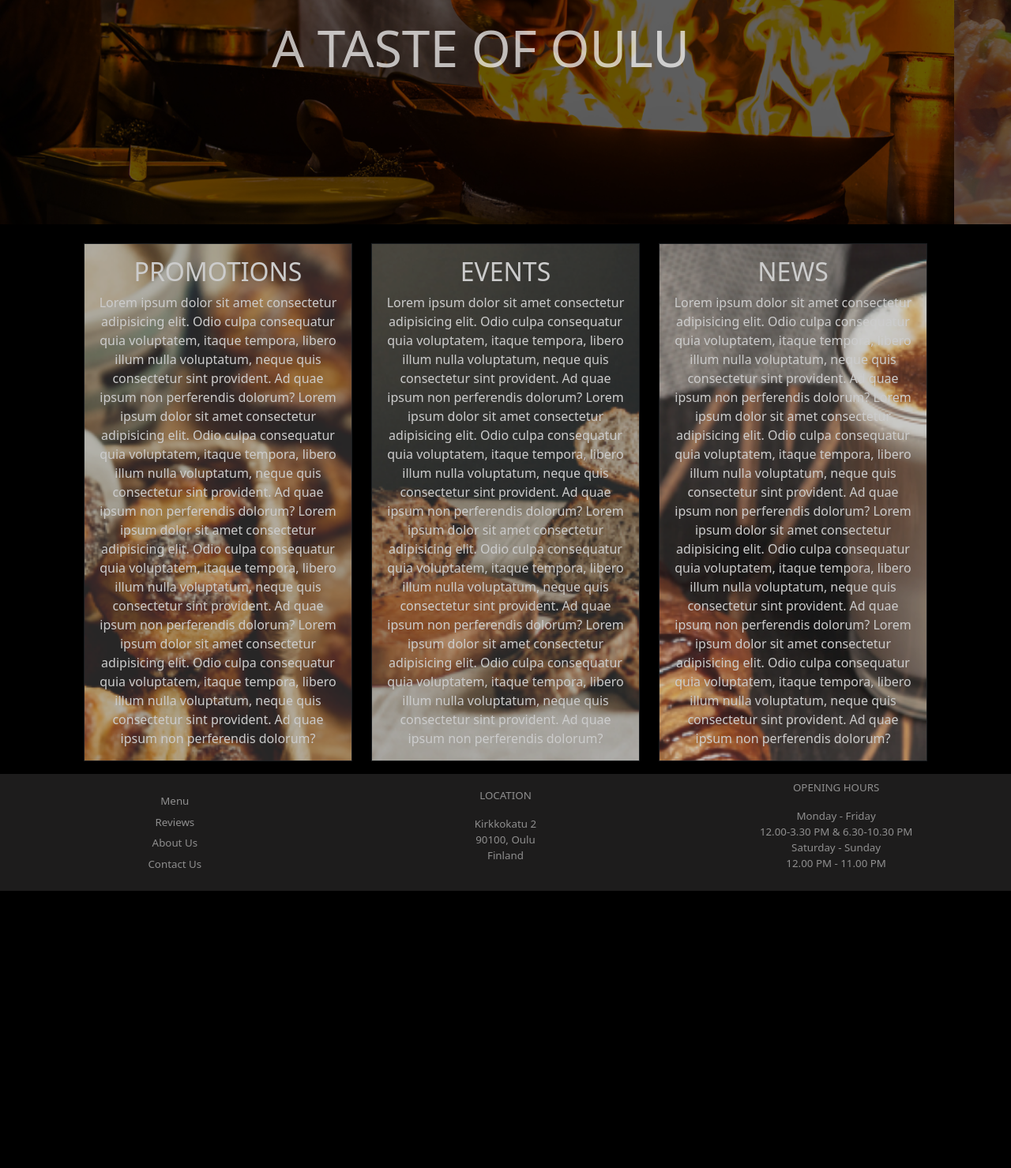
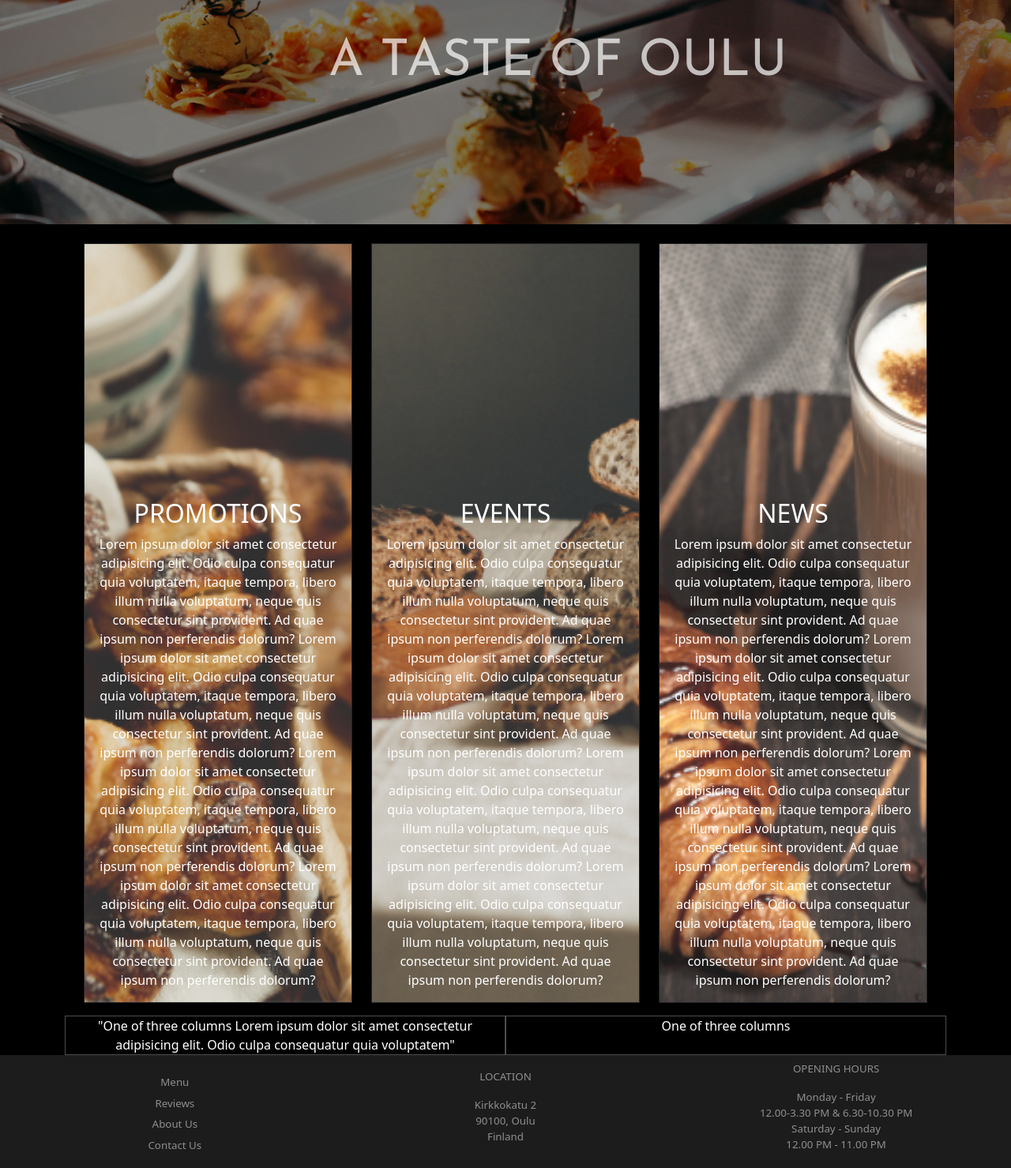
Before and after one commit to widanalageshane/Restaurant-Project, a plain HTML site: page FrontEnd/MainPage.html in a window 1280 px wide. Shown: the part 189-1668 px from the top of the page at 79% size. Before the commit the page ends 1317 px from the top, so only its background shows below. Drawn offline with nearby package versions, Linux system fonts and the light colour scheme.

Commit message:
Main page update

```diff
--- a/FrontEnd/CSS/Mainpage.css
+++ b/FrontEnd/CSS/Mainpage.css
@@ -1,16 +1,21 @@
+
+
 /* backgroun css */
+
 body{
     background-color: black;
 }
 
 
 /* container css */
+
 .container-fluid {
     background-color: black;
 }
 
 
 /* navabar css */
+
 .nav-link{
     color: #BFA437;
 }
@@ -32,7 +37,7 @@ body{
     left: 0;
     width: 100%;
     height: 100%;
-    background-color: rgba(0, 0, 0, 0.6);
+    background-color: rgba(0, 0, 0, 0.5);
 }
 
 .carousel-caption {
@@ -44,24 +49,46 @@ body{
     text-align: center;
     font-size: xx-large;
     white-space: nowrap;
+    font-family: 'Josefin Sans', sans-serif;
+
 }
 
 .carousel-caption h2{
     font-size:200%;
     letter-spacing: 3px;
+
 }
 
 /* cards css */
 
 .p-3{
    color: white;
+   background-color: rgba(0, 0, 0, 0.5);
    background-repeat: no-repeat;
    background-size: cover;
-   opacity: 80%;
+   padding-top: 50%;
+}
 
+h2{
+    padding-top: 100%;
+}
+
+.p-3 h2,
+.p-3 p {
+    margin-top: 0;
+}
+
+/* customersays css */
+
+.cutomersays{
+    color: white;
+}
+
+.col-sm{
+
+    border: 1px solid rgba(255, 255, 255, 0.3);
 
 }
-
 
 
 /* footer css */
@@ -81,5 +108,4 @@ body{
     font-family:system-ui, -apple-system, BlinkMacSystemFont, 'Segoe UI', Roboto, Oxygen, Ubuntu, Cantarell, 'Open Sans', 'Helvetica Neue', sans-serif;
     opacity: 50%;
     font-size: smaller;
-
 }
--- a/FrontEnd/MainPage.html
+++ b/FrontEnd/MainPage.html
@@ -5,6 +5,9 @@
     <meta name="viewport" content="width=device-width, initial-scale=1.0">
     <title>CurryBowl</title>
     <link href="https://cdn.jsdelivr.net/npm/bootstrap@5.3.3/dist/css/bootstrap.min.css" rel="stylesheet" integrity="sha384-QWTKZyjpPEjISv5WaRU9OFeRpok6YctnYmDr5pNlyT2bRjXh0JMhjY6hW+ALEwIH" crossorigin="anonymous">
+    <link rel="preconnect" href="https://fonts.googleapis.com">
+    <link rel="preconnect" href="https://fonts.gstatic.com" crossorigin>
+    <link href="https://fonts.googleapis.com/css2?family=Josefin+Sans&display=swap" rel="stylesheet">
     <link rel="stylesheet" href="CSS/Mainpage.css">
 </head>
 <body>
@@ -12,7 +15,7 @@
     <div class="container-fluid  bg-black  ">
         <nav class="navbar navbar-expand-lg ">
             <div class="container-fluid">
-                <a class="navbar-brand" href="#"><img src="/FrontEnd/Images/Logo.png" width="15%" alt="currybowl"></a>
+                <a class="navbar-brand" href="#"><img src="/FrontEnd/Images/Logo.png" width="15%" alt="currybowl" ></a>
                 <button class="navbar-toggler" type="button" data-bs-toggle="collapse" data-bs-target="#navbarNavAltMarkup" aria-controls="navbarNavAltMarkup" aria-expanded="false" aria-label="Toggle navigation">
                     <span class="navbar-toggler-icon"></span>
                 </button>
@@ -32,27 +35,21 @@
 
 <!-- Carousal Section Start -->
 <div id="carouselExampleSlidesOnly" class="carousel slide" data-bs-ride="carousel">
-    <div class="carousel-inner">
+  <div class="carousel-inner">
       <div class="carousel-item active">
-        <img src="/FrontEnd/Images/Caraousal 3.png"  class="d-block w-100 h-25  " alt="...">
-        <div class="carousel-caption text-center ">
-          <p class="display-3">A TASTE OF OULU</p>
-        </div>
+          <img src="/FrontEnd/Images/Caraousal 1.png" class="d-block w-100 h-25" alt="...">
       </div>
       <div class="carousel-item">
-        <img src="/FrontEnd/Images/Caraousal 2.png" class="d-block w-100 h-25" alt="...">
-        <div class="carousel-caption text-center ">
-          <p class="display-3">A TASTE OF OULU</p>
-        </div>
+          <img src="/FrontEnd/Images/Caraousal 2.png" class="d-block w-100 h-25" alt="...">
       </div>
       <div class="carousel-item">
-        <img src="/FrontEnd/Images/Caraousal 1.png" class="d-block w-100 h-25" alt="...">
-        <div class="carousel-caption text-center ">
-          <p class="display-3">A TASTE OF OULU</p>
-        </div>
+          <img src="/FrontEnd/Images/Caraousal 3.png" class="d-block w-100 h-25" alt="...">
       </div>
-    </div>
   </div>
+</div>
+<div class="carousel-caption text-center">
+  <p class="display-3">A TASTE OF OULU</p>
+</div>
 <!-- Carousal Section start -->
 
 
@@ -95,6 +92,22 @@
   </div>
 </div>
 
+<!-- card section end -->
+
+<!--Customer says start  -->
+
+<div class="container text-center">
+  <div class="row mx-auto cutomersays">
+    <div class="col-sm ">
+      "One of three columns Lorem ipsum dolor sit amet consectetur adipisicing elit. Odio culpa consequatur quia voluptatem"
+    </div>
+    <div class="col-sm">
+      One of three columns
+    </div>
+  </div>
+</div>
+
+<!-- Customer says end-->
 
 
 <!-- footer section start -->
```
